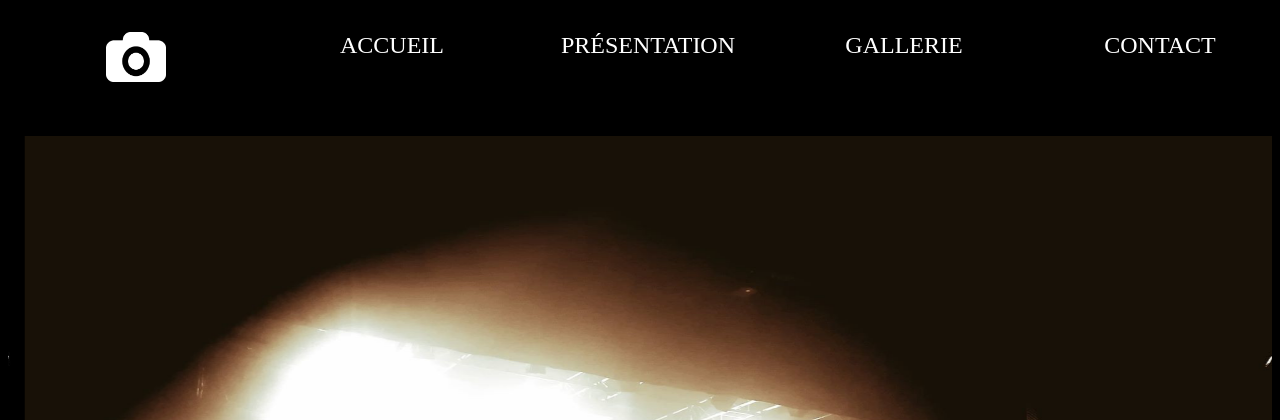
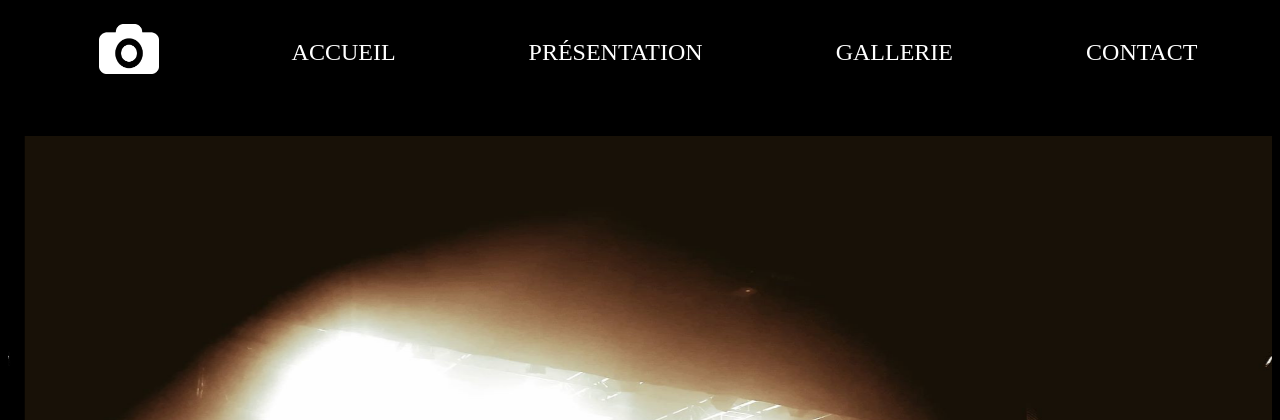
Before and after one commit to ClowClow/galleriephoto, a PHP site: page / in a window 1280 px wide. Shown: the top 420 px of the page. Run offline with PHP 8.4, Linux system fonts and the light colour scheme; some libraries are stand-ins or nearby versions.

Commit message:
navbar refaite en flex-box

```diff
--- a/version2/styles/headfoot.css
+++ b/version2/styles/headfoot.css
@@ -1,17 +1,17 @@
 /* définit les propriétés générales de la navbar */
 .navbar {
-  display: grid;
-  grid-template-columns: 20% 20% 20% 20% 20%;
+  display: flex;
+  align-items: center;
+  justify-content: space-around;
+  top: 0;
   position: fixed;
-  top: 0%;
   width: 100%;
-  height: 10%;
   text-align: center;
   text-transform: uppercase;
-  padding-top: 2.5%;
-  background-color: #000000;
+  padding: 1em;
+  background-color: #000;
   color: #fff;
-  font-size: 150%;
+  font-size: 1.5em;
   z-index: 1;
 }
 /* définit les propriétés des liens de la navbar */
```
